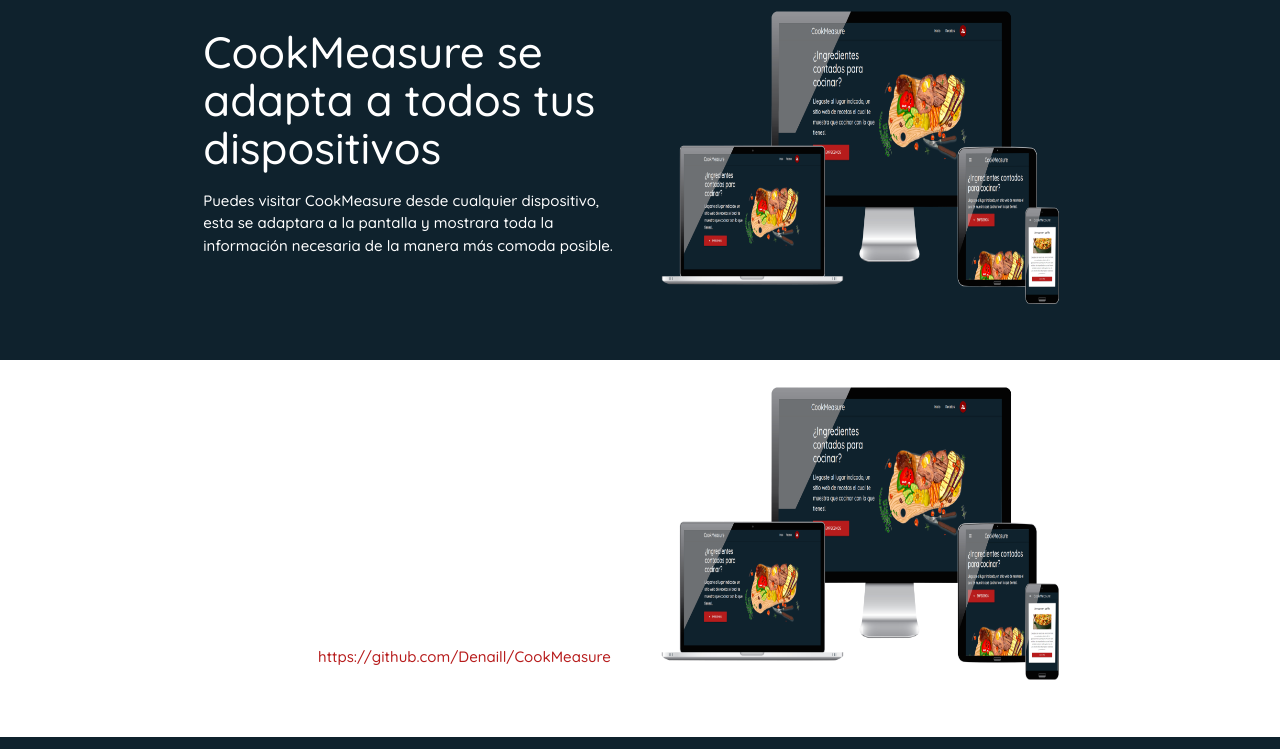
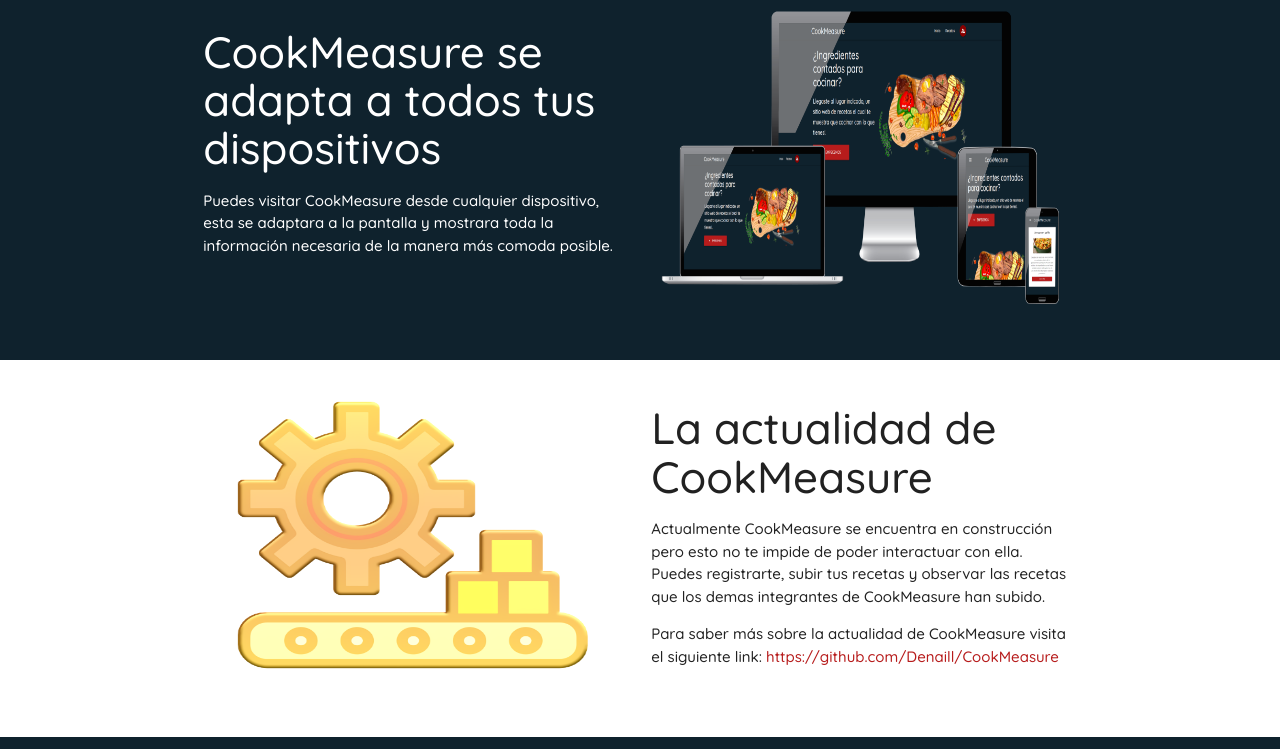
Before and after one commit to Denaill/CookMeasure, a Flask app: page / in a window 1280 px wide. Shown: the part 1054-1803 px from the top of the page. Run offline with Flask 2, Linux system fonts and the light colour scheme; parts of the project's set-up code (start-up, migrations or seed data) failed here and were passed over; some libraries are stand-ins or nearby versions.

Commit message:
Landing page

```diff
--- a/templates/index.html
+++ b/templates/index.html
@@ -149,15 +149,15 @@
     <article class="white section SiteConstruction">
         <div class="container u-lg-flexCenter">
             <div class="row">
-                <div class="col s12 l6 white-text">
+                <div class="col s12 l6">
+                    <img src="{{url_for('static',filename='img/construct.png')}}" alt="Sitios Responsive" width="420" height="320">
+                </div>
+                <div class="col s12 l6 ">
                     <h3>La actualidad de CookMeasure</h3>
                     <p>Actualmente CookMeasure se encuentra en construcción pero esto no te impide de poder interactuar con ella. Puedes registrarte, subir tus recetas y observar las recetas que los demas integrantes de CookMeasure han subido.
                     </p>
-                    <p> Para saber más sobre la actualidad de CookMeasure visita el siguiente link: <a>https://github.com/Denaill/CookMeasure</a></p>
+                    <p> Para saber más sobre la actualidad de CookMeasure visita el siguiente link: <a href="https://github.com/Denaill/CookMeasure">https://github.com/Denaill/CookMeasure</a></p>
 
-                </div>
-                <div class="col s12 l6">
-                    <img src="{{url_for('static',filename='img/responsive.png')}}" alt="Sitios Responsive" width="420" height="320">
                 </div>
             </div>
         </div>
@@ -165,13 +165,18 @@
 </section>
 
 <section>
-    <div class="container">
-        <div class="section">
+    <br>
+    <br>
+    <div class="container m6">
+        <div class="section my-4">
             <div class="container" style="position:relative; padding-bottom: 56.25%; height: 0;overflow: hidden;">
                 <iframe width="auto" height="auto" style="position: absolute; top:0; left: 0; width: 100%;
                 height: 70%; "src="https://www.youtube.com/embed/ifeUK1apI_4" frameborder="0" allow="accelerometer; autoplay; encrypted-media; gyroscope; picture-in-picture" allowfullscreen></iframe>
             </div>
         </div>
+    </div>
+</section>
+
 <div class="row">
     <a href="{{ url_for('recetas') }}">
         <div class="btn btn-large red darken-4  waves-effect col s6 m4 offset-s3 offset-m4 hoverable">
@@ -187,8 +192,4 @@
         </div>
     </a>
 </div>
-
-        <br><br>
-    </div>
-</section>
 {% endblock %}
```
Also changed, not shown: static/img/construct.png (added). Lines whose indentation alone changed are shown as unchanged.
